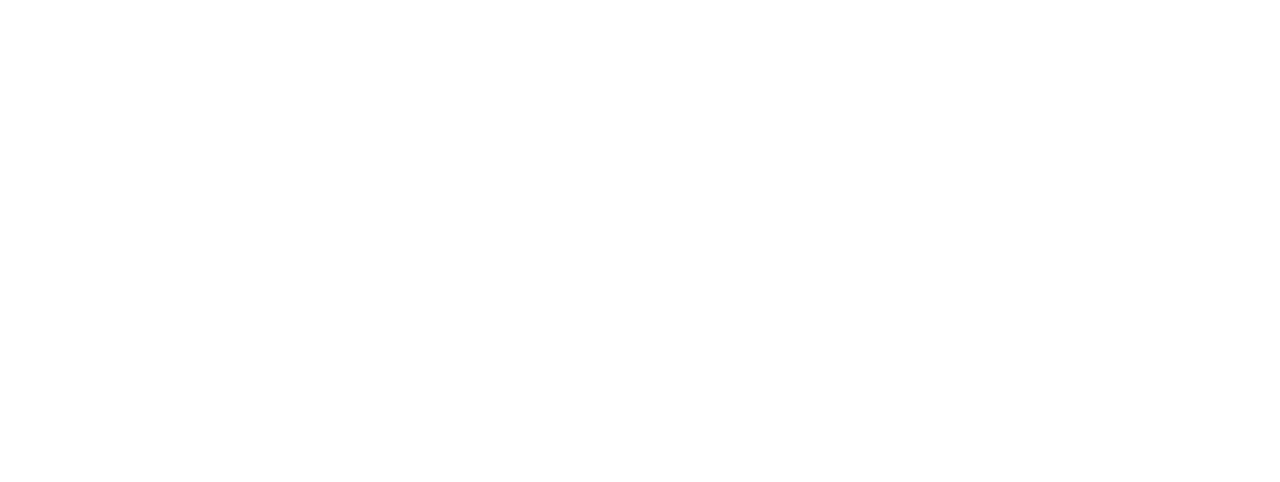
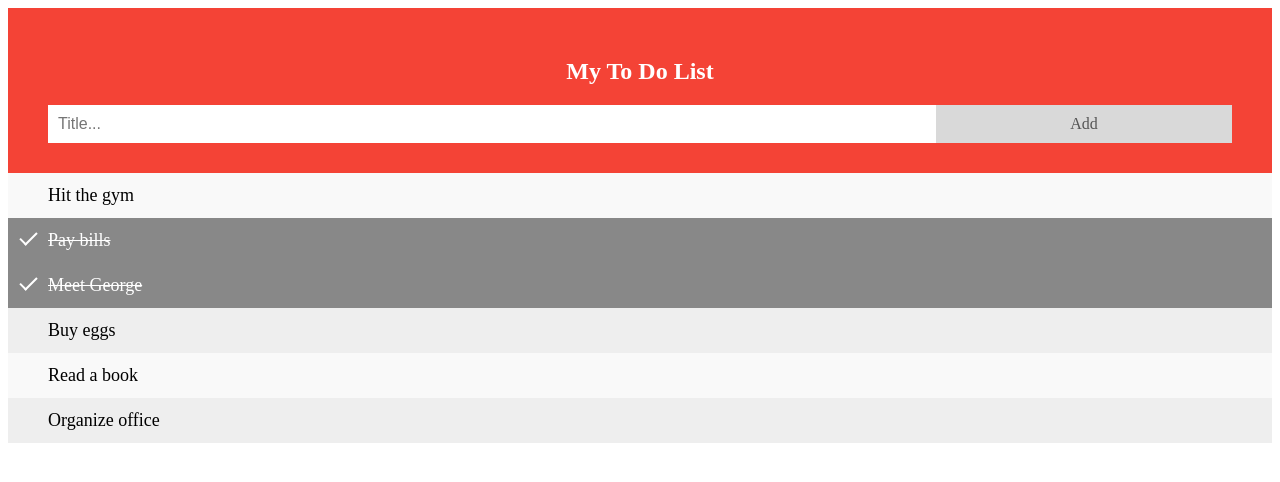
Before and after one commit to TheODB1/ToDoList, a plain HTML site: page index.html in a window 1280 px wide. Drawn offline with Linux system fonts and the light colour scheme.

Commit message:
Add files via upload

```diff
--- a/index.html
+++ b/index.html
@@ -5,8 +5,23 @@
     <meta http-equiv="X-UA-Compatible" content="IE=edge">
     <meta name="viewport" content="width=device-width, initial-scale=1.0">
     <title>Document</title>
+    <link rel="stylesheet" href="style.css"/>
+    <script type="text/javascript" src="script.js"></script>
 </head>
 <body>
+    <div id="myDIV" class="header">
+        <h2>My To Do List</h2>
+        <input type="text" id="myInput" placeholder="Title...">
+        <span onclick="newElement()" class="addBtn">Add</span>
+      </div>
 
+      <ul id="myUL">
+        <li>Hit the gym</li>
+        <li class="checked">Pay bills</li>
+        <li class="checked">Meet George</li>
+        <li>Buy eggs</li>
+        <li>Read a book</li>
+        <li>Organize office</li>
+      </ul>
 </body>
 </html>
--- /dev/null
+++ b/script.js
@@ -0,0 +1,55 @@
+// Create a "close" button and append it to each list item
+var myNodelist = document.getElementsByTagName("LI");
+var i;
+for (i = 0; i < myNodelist.length; i++) {
+  var span = document.createElement("SPAN");
+  var txt = document.createTextNode("\u00D7");
+  span.className = "close";
+  span.appendChild(txt);
+  myNodelist[i].appendChild(span);
+}
+
+// Click on a close button to hide the current list item
+var close = document.getElementsByClassName("close");
+var i;
+for (i = 0; i < close.length; i++) {
+  close[i].onclick = function() {
+    var div = this.parentElement;
+    div.style.display = "none";
+  }
+}
+
+// Add a "checked" symbol when clicking on a list item
+var list = document.querySelector('ul');
+list.addEventListener('click', function(ev) {
+  if (ev.target.tagName === 'LI') {
+    ev.target.classList.toggle('checked');
+  }
+}, false);
+
+// Create a new list item when clicking on the "Add" button
+function newElement() {
+  var li = document.createElement("li");
+  var inputValue = document.getElementById("myInput").value;
+  var t = document.createTextNode(inputValue);
+  li.appendChild(t);
+  if (inputValue === '') {
+    alert("You must write something!");
+  } else {
+    document.getElementById("myUL").appendChild(li);
+  }
+  document.getElementById("myInput").value = "";
+
+  var span = document.createElement("SPAN");
+  var txt = document.createTextNode("\u00D7");
+  span.className = "close";
+  span.appendChild(txt);
+  li.appendChild(span);
+
+  for (i = 0; i < close.length; i++) {
+    close[i].onclick = function() {
+      var div = this.parentElement;
+      div.style.display = "none";
+    }
+  }
+}
--- /dev/null
+++ b/style.css
@@ -0,0 +1,114 @@
+/* Include the padding and border in an element's total width and height */
+* {
+    box-sizing: border-box;
+  }
+
+  /* Remove margins and padding from the list */
+  ul {
+    margin: 0;
+    padding: 0;
+  }
+
+  /* Style the list items */
+  ul li {
+    cursor: pointer;
+    position: relative;
+    padding: 12px 8px 12px 40px;
+    background: #eee;
+    font-size: 18px;
+    transition: 0.2s;
+
+    /* make the list items unselectable */
+    -webkit-user-select: none;
+    -moz-user-select: none;
+    -ms-user-select: none;
+    user-select: none;
+  }
+
+  /* Set all odd list items to a different color (zebra-stripes) */
+  ul li:nth-child(odd) {
+    background: #f9f9f9;
+  }
+
+  /* Darker background-color on hover */
+  ul li:hover {
+    background: #ddd;
+  }
+
+  /* When clicked on, add a background color and strike out text */
+  ul li.checked {
+    background: #888;
+    color: #fff;
+    text-decoration: line-through;
+  }
+
+  /* Add a "checked" mark when clicked on */
+  ul li.checked::before {
+    content: '';
+    position: absolute;
+    border-color: #fff;
+    border-style: solid;
+    border-width: 0 2px 2px 0;
+    top: 10px;
+    left: 16px;
+    transform: rotate(45deg);
+    height: 15px;
+    width: 7px;
+  }
+
+  /* Style the close button */
+  .close {
+    position: absolute;
+    right: 0;
+    top: 0;
+    padding: 12px 16px 12px 16px;
+  }
+
+  .close:hover {
+    background-color: #f44336;
+    color: white;
+  }
+
+  /* Style the header */
+  .header {
+    background-color: #f44336;
+    padding: 30px 40px;
+    color: white;
+    text-align: center;
+  }
+
+  /* Clear floats after the header */
+  .header:after {
+    content: "";
+    display: table;
+    clear: both;
+  }
+
+  /* Style the input */
+  input {
+    margin: 0;
+    border: none;
+    border-radius: 0;
+    width: 75%;
+    padding: 10px;
+    float: left;
+    font-size: 16px;
+  }
+
+  /* Style the "Add" button */
+  .addBtn {
+    padding: 10px;
+    width: 25%;
+    background: #d9d9d9;
+    color: #555;
+    float: left;
+    text-align: center;
+    font-size: 16px;
+    cursor: pointer;
+    transition: 0.3s;
+    border-radius: 0;
+  }
+
+  .addBtn:hover {
+    background-color: #bbb;
+  }
```
